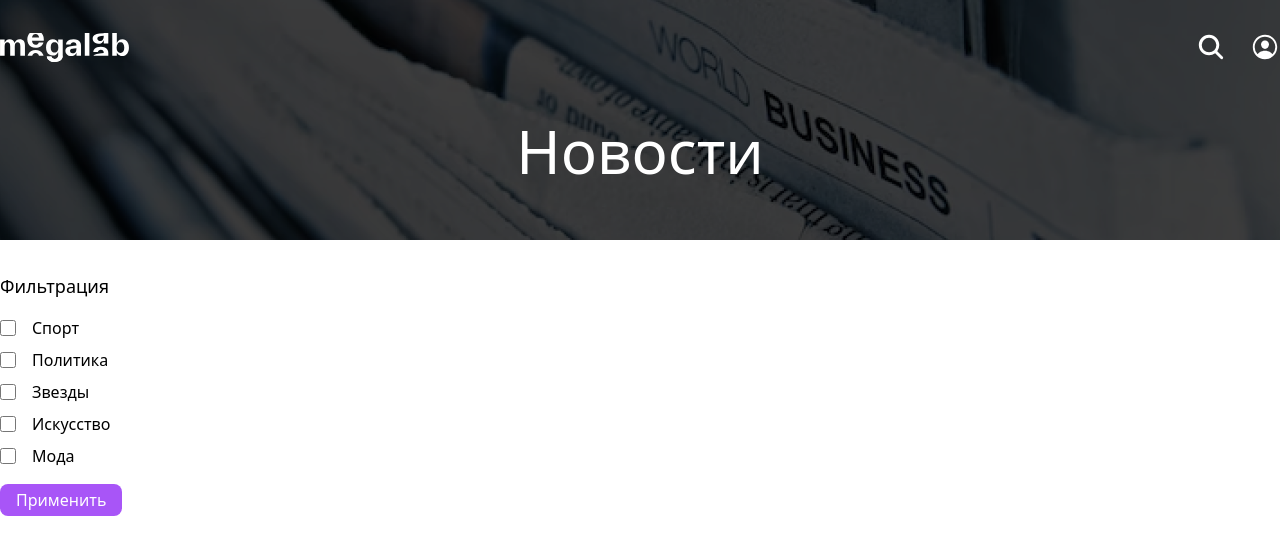
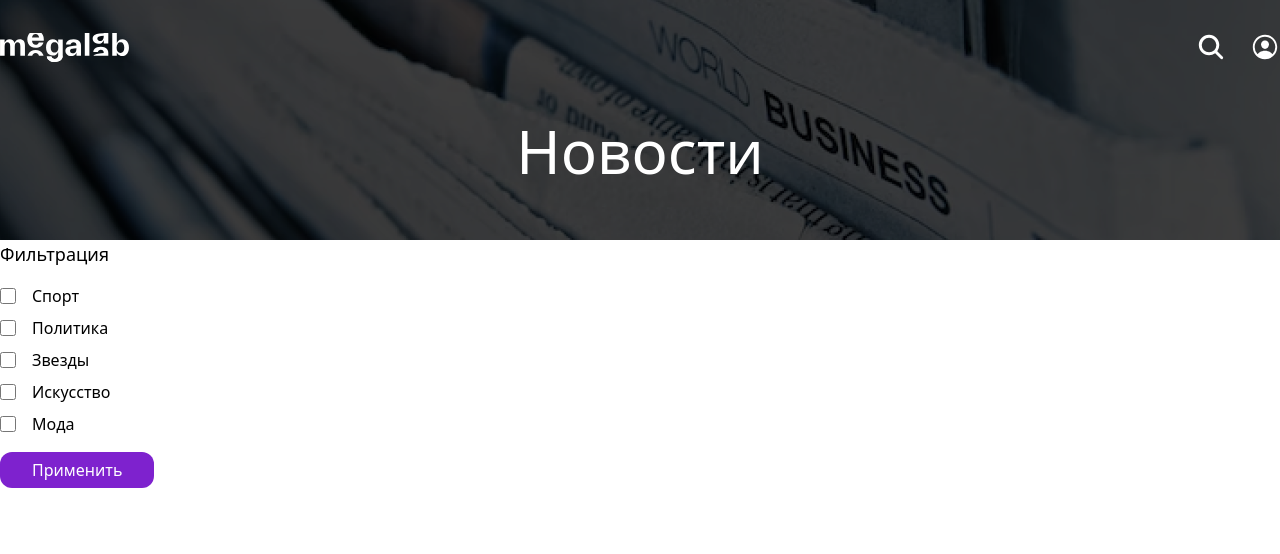
Before and after one commit to cerealexperiments/news, a React (Vite) app: page / in a window 1280 px wide. Shown: the top 554 px of the page. Built offline with nearby package versions, Linux system fonts and the light colour scheme.

Commit message:
fix: Filters component layout

```diff
--- a/src/components/Filters.tsx
+++ b/src/components/Filters.tsx
@@ -2,7 +2,7 @@ import React from 'react';
 
 const Filters = () => {
   return (
-    <div className="max-w-screen-xl mx-auto pt-8">
+    <div className="">
       <p className="font-medium text-lg">Фильтрация</p>
       <ul className="flex flex-col gap-2 pt-4 pb-4">
         <li className="flex gap-4">
@@ -26,7 +26,7 @@ const Filters = () => {
           Мода
         </li>
       </ul>
-      <button className="bg-purple-500 py-1 px-4 rounded-lg text-white font-medium">Применить</button>
+      <button className="bg-purple-700 py-1.5 px-8 rounded-xl text-white font-medium">Применить</button>
     </div>
   );
 };
```
